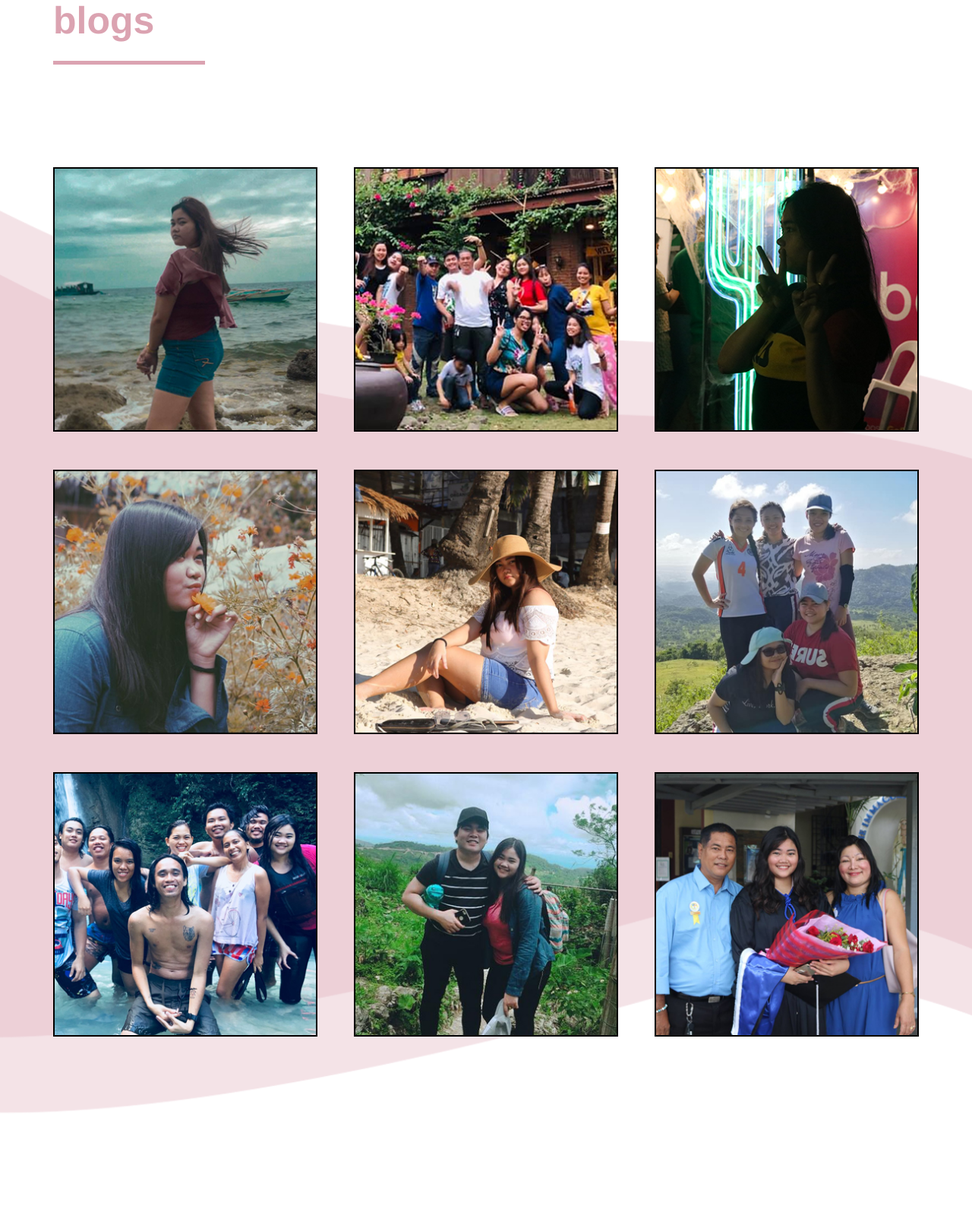
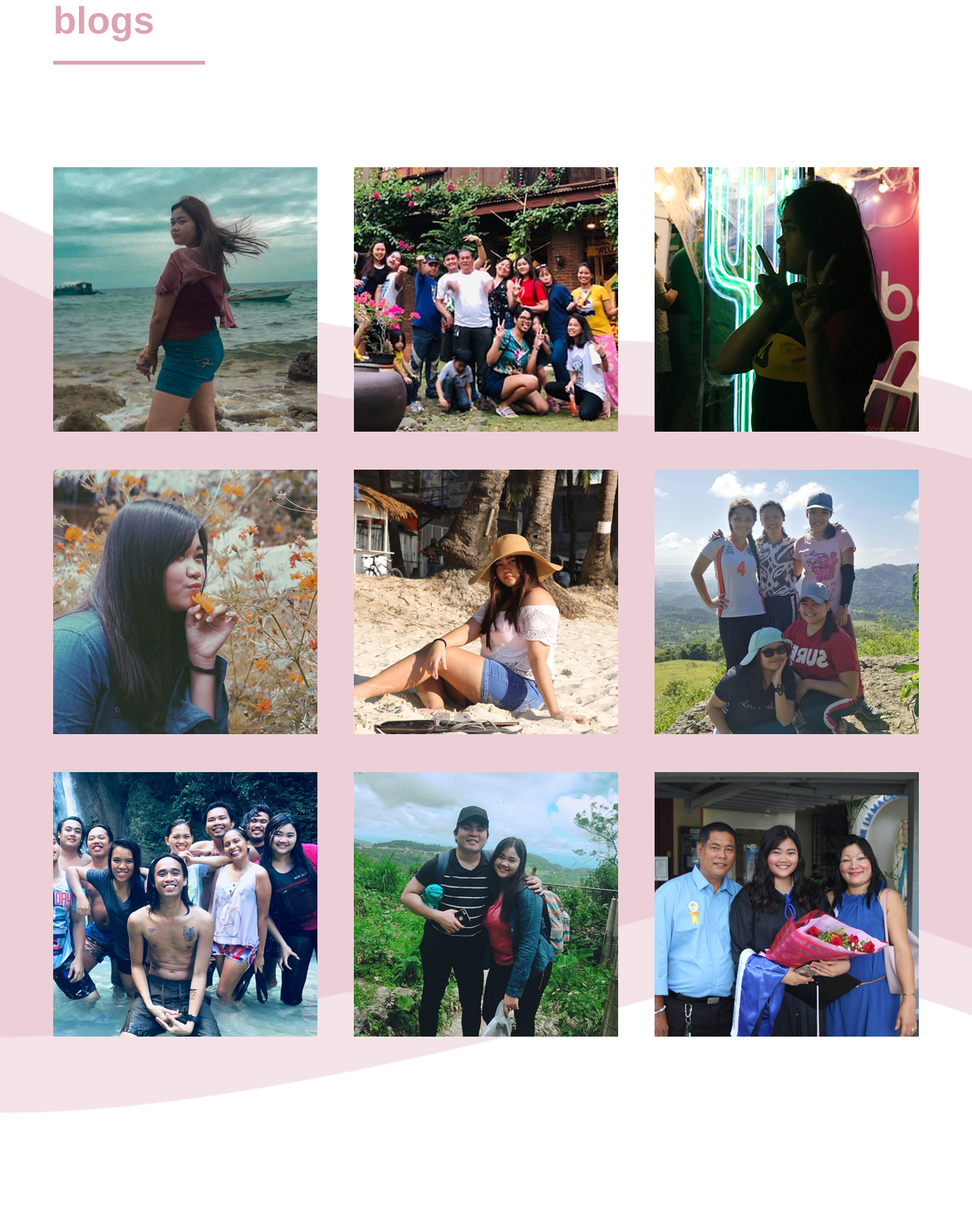
Before and after one commit to azapatrick/azapatrick.github.io, a PHP site: page /apchamp/index.html in a window 1280 px wide. Shown: the part 918-2522 px from the top of the page at 76% size. Run offline with PHP 8.4, Linux system fonts and the light colour scheme; some libraries are stand-ins or nearby versions; some web fonts are replaced.

Commit message:
removing border and guides

```diff
--- a/apchamp/css/style.css
+++ b/apchamp/css/style.css
@@ -97,7 +97,7 @@ button.read-button{
     width: 348px;
     height:348px;
     margin-right: 48px;
-    border: 2px solid black;
+/*    border: 2px solid black;*/
     margin-top: 50px;
 }
 .col-md-4.div-last{
@@ -120,9 +120,6 @@ button.read-button{
     height: auto;
 }
 
-.col-md-4 img:hover{
-
-}
 .blog-contents .col-md-4 {
     padding: 0px;
 }
```
